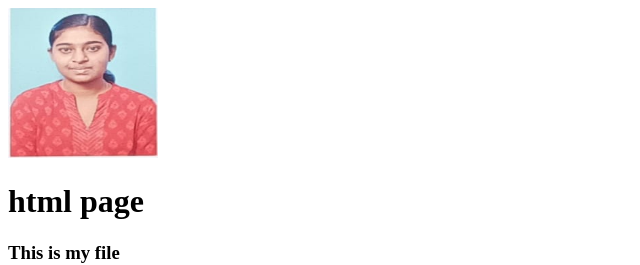
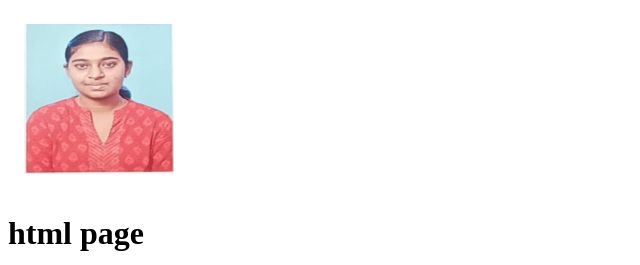
Before and after one commit to Saranya090604/Web-Project, a plain HTML site: page html-file/index.html in a window 1280 px wide. Shown: the top 265 px of the page, without its empty margins (0-640 px from the left). Drawn offline with Linux system fonts and the light colour scheme.

Commit message:
saranya-added-image-style

```diff
--- a/html-file/index.html
+++ b/html-file/index.html
@@ -6,14 +6,14 @@
     <title>Document</title>
 </head>
 <style>
-    /* Set font size on all <p> elements */
     p{
     font-size: 12px;
     color: brown;
     }
-
-
-</style>
+    img {
+    margin: 1rem;
+    }
+    </style>
 <body>
     <img src = "photo1.jpg" alt = "sample photo" width = "150" height = "150">
     <h1>html page</h1>
```
